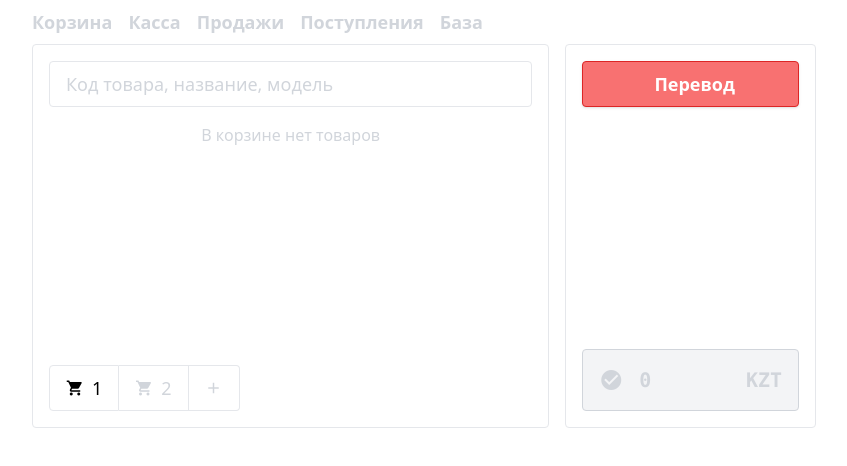
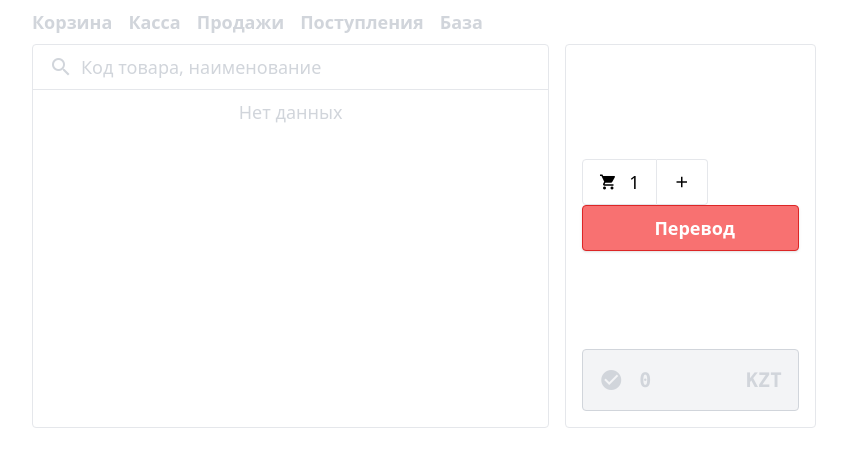
Before and after one commit to ctrlartspace/openmarket-frontend, a Vue app: page / in a window 1280 px wide. Shown: the top 466 px of the page, without its empty margins (216-1063 px from the left). Built offline with nearby package versions, Linux system fonts and the light colour scheme; the HTML template or start-up script is replaced by a standard one.

Commit message:
redesign cart page

```diff
--- a/src/pages/CartPage.vue
+++ b/src/pages/CartPage.vue
@@ -1,26 +1,51 @@
 <template>
   <div class="grid grid-cols-6 gap-4 h-96">
-    <div class="col-span-4 bg-white border border-gray-200 p-4 rounded h-96">
-      <div class="flex flex-col h-full">
-        <search-field
-          v-model="inputValue"
-          :search-items="searchItems"
-          @submit="addCartItem"
-          @on-search-item-click="addCartItem"
-          autoclear
+    <div class="col-span-4">
+      <div class="sticky top-4 bg-white border rounded overflow-auto h-96">
+        <div
+          v-if="selectedItems && selectedItems.length > 0"
+          class="flex gap-2 justify-between px-4 py-2 border-b last:border-none"
+        >
+          <button
+            class="flex gap-2 items-center hover:text-red-600 cursor-pointer"
+            type="button"
+          >
+            <span class="material-icons">remove</span>
+            <span class="text-lg">Удалить</span>
+          </button>
+        </div>
+        <div v-else class="px-4 py-2 flex gap-2 border-b last:border-none">
+          <div class="flex-1 flex gap-2 items-center h-7">
+            <span class="material-icons text-gray-300">search</span>
+            <v-form @submit.prevent="addCartItem" class="w-full">
+              <input
+                ref="searchInput"
+                v-model.trim="inputValue"
+                type="text"
+                class="w-full h-full text-lg placeholder:text-gray-300 focus:outline-none"
+                :class="
+                  isSearchError ? 'text-red-600 animate-shake' : 'text-black'
+                "
+                @input="isSearchError = false"
+                placeholder="Код товара, наименование"
               />
-
-        <div class="mt-4 mb-4 h-full overflow-auto">
-          <p v-if="store.isEmpty" class="text-center text-gray-300">
-            В корзине нет товаров
-          </p>
-          <table v-else class="table-auto w-full text-lg text-left bg-white">
+            </v-form>
+          </div>
+        </div>
+        <table class="table-auto w-full text-lg text-left bg-white">
           <tbody>
             <tr
+              v-if="store.groupedCartItems.length === 0"
+              class="border-b flex justify-center px-4 py-2 last:border-none"
+            >
+              <span class="text-gray-300 text-lg">Нет данных</span>
+            </tr>
+            <tr
+              v-else
               v-for="(item, i) in store.groupedCartItems"
-                class="cursor-pointer hover:bg-gray-100 border border-gray-200 rounded flex items-center justify-between gap-2 p-2 mt-2 first:mt-0"
+              class="cursor-pointer hover:bg-gray-50 border-b flex items-center justify-between gap-2 px-4 py-2"
+              @click="onItemClick(item.id)"
               :key="i"
-                @click="onItemClick(item.id)"
             >
               <td class="flex items-center">
                 <span
@@ -30,43 +55,43 @@
                   remove
                 </span>
               </td>
-                <td class="flex-1 font-semibold">
-                  {{ `${item.name} ${item.name}` }}
+              <td class="font-semibold flex-1">
+                {{ item.name }}
               </td>
-                <td class="text-gray-300">{{ item.count }} шт.</td>
-                <td>{{ item.totalPrice }} KZT</td>
+              <td>{{ item.count }} шт.</td>
+              <td class="text-green-600 font-semibold">
+                {{ item.count * item.purchase_price }} KZT
+              </td>
             </tr>
           </tbody>
         </table>
       </div>
-
+    </div>
+    <div
+      class="col-span-2 bg-white border border-gray-200 p-4 rounded sticky top-16"
+    >
+      <div class="flex flex-col h-full">
         <div class="mt-auto">
           <div
-            v-for="i in 2"
-            class="inline-block bg-white text-lg text-gray-300 px-4 py-2 cursor-pointer border-t border-b border-r border-gray-200 hover:bg-gray-100 first:rounded-br-none first:border-l first:rounded-bl first:rounded-tl last:rounded-tr last:rounded-br first:text-black"
+            v-for="i in 1"
+            class="inline-block bg-white text-lg text-gray-301 px-4 py-2 cursor-pointer border-t border-b border-r border-gray-200 hover:bg-gray-100 first:rounded-br-none first:border-l first:rounded-bl first:rounded-tl last:rounded-tr last:rounded-br first:text-black"
             :key="i"
           >
             <div class="flex">
               <span class="self-center material-icons text-lg">
                 shopping_cart</span
               >
-              <span class="ml-2"> {{ i }} </span>
+              <span class="ml-3"> {{ i }} </span>
             </div>
           </div>
           <div
-            class="inline-block bg-white text-lg text-gray-300 px-4 py-2 cursor-pointer border-t border-b border-r border-gray-200 hover:bg-gray-100 first:rounded-br-none first:border-l first:rounded-bl first:rounded-tl last:rounded-tr last:rounded-br first:text-black"
+            class="inline-block bg-white text-lg text-gray-301 px-4 py-2 cursor-pointer border-t border-b border-r border-gray-200 hover:bg-gray-100 first:rounded-br-none first:border-l first:rounded-bl first:rounded-tl last:rounded-tr last:rounded-br first:text-black"
           >
             <div class="flex">
               <span class="self-center material-icons text-lg"> add</span>
             </div>
           </div>
         </div>
-      </div>
-    </div>
-    <div
-      class="col-span-2 bg-white border border-gray-200 p-4 rounded sticky top-16"
-    >
-      <div class="flex flex-col h-full">
         <cart-change class="" />
         <cart-total class="mt-auto" />
       </div>
@@ -75,11 +100,10 @@
 </template>
 
 <script setup>
-import SearchField from "@/components/SearchField.vue"
 import CartChange from "@/components/CartChange.vue"
 import CartTotal from "@/components/CartTotal.vue"
 
-import { ref } from "vue"
+import { ref, nextTick, onMounted, onBeforeUnmount } from "vue"
 import { useRouter } from "vue-router"
 import { useCartStore } from "@/stores/cart.store"
 import { getItem } from "@/services/ItemSearch"
@@ -87,15 +111,23 @@ import { getItem } from "@/services/ItemSearch"
 const store = useCartStore()
 const router = useRouter()
 
-const inputValue = ref(null)
+const searchInput = ref(null)
+const inputValue = ref("")
+const isSearchError = ref(false)
 
-const searchItems = ref([{ id: 1, name: "sdf" }])
+const addCartItem = async () => {
+  isSearchError.value = false
+  if (!inputValue.value) {
+    return
+  }
 
-const addCartItem = async (id) => {
   try {
-    const item = await getItem(id)
+    const item = await getItem(inputValue.value)
     store.addItem(item)
+    inputValue.value = ""
+    isSearchError.value = false
   } catch (error) {
+    isSearchError.value = true
     console.error(error)
   }
 }
@@ -103,4 +135,17 @@ const addCartItem = async (id) => {
 const onItemClick = (id) => {
   router.push(`/items/${id}`)
 }
+
+const setInputFocus = async () => {
+  if (searchInput.value) {
+    await nextTick()
+    searchInput.value.focus()
+  }
+}
+onMounted(async () => {
+  window.addEventListener("keypress", setInputFocus)
+})
+onBeforeUnmount(() => {
+  window.removeEventListener("keypress", setInputFocus)
+})
 </script>
--- a/src/pages/SalesPage.vue
+++ b/src/pages/SalesPage.vue
@@ -148,6 +148,7 @@ const makeReturns = async () => {
 
 onMounted(async () => {
   items.value = await DataManager.getSales()
+  console.log(items.value)
   filtersList.value = await DataManager.getFilters()
 })
 </script>
--- a/src/stores/cart.store.js
+++ b/src/stores/cart.store.js
@@ -35,6 +35,7 @@ export const useCartStore = defineStore("cart", () => {
         count: 1,
         totalPrice: item.selling_price,
       })
+      console.log(item)
     }
   }
 
--- a/tailwind.config.js
+++ b/tailwind.config.js
@@ -2,7 +2,17 @@ export default {
   purge: ["./index.html", "./src/**/*.{vue,js,ts,jsx,tsx}"],
   darkMode: false, // or 'media' or 'class'
   theme: {
-    extend: {},
+    extend: {
+      keyframes: {
+        shake: {
+          "0%": { transform: "translateX(-2px)" },
+          "50%": { transform: "translateX(2px)" },
+        },
+      },
+      animation: {
+        shake: "shake 0.1s linear ",
+      },
+    },
   },
   variants: {
     extend: {},
```
Lines whose indentation alone changed are shown as unchanged.
